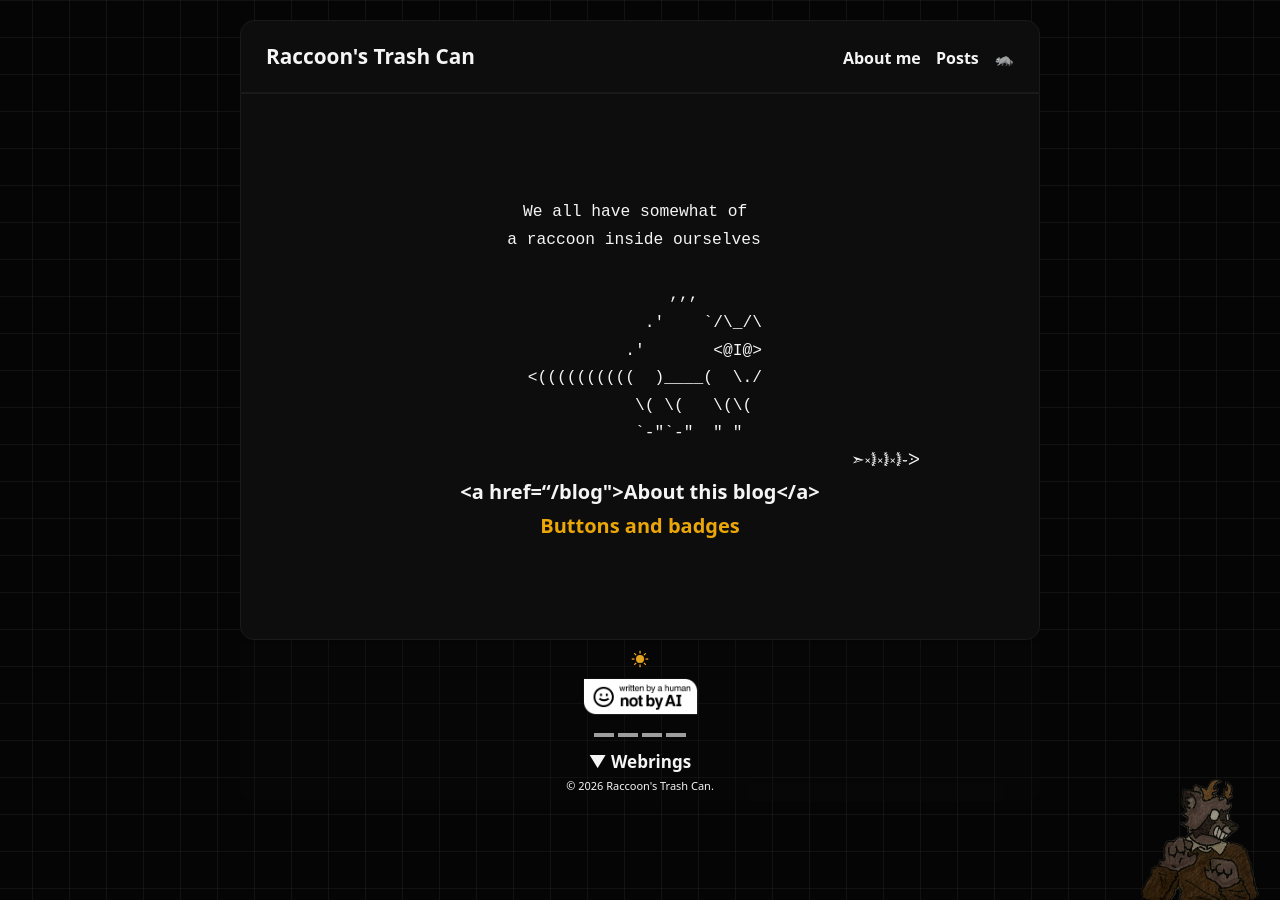
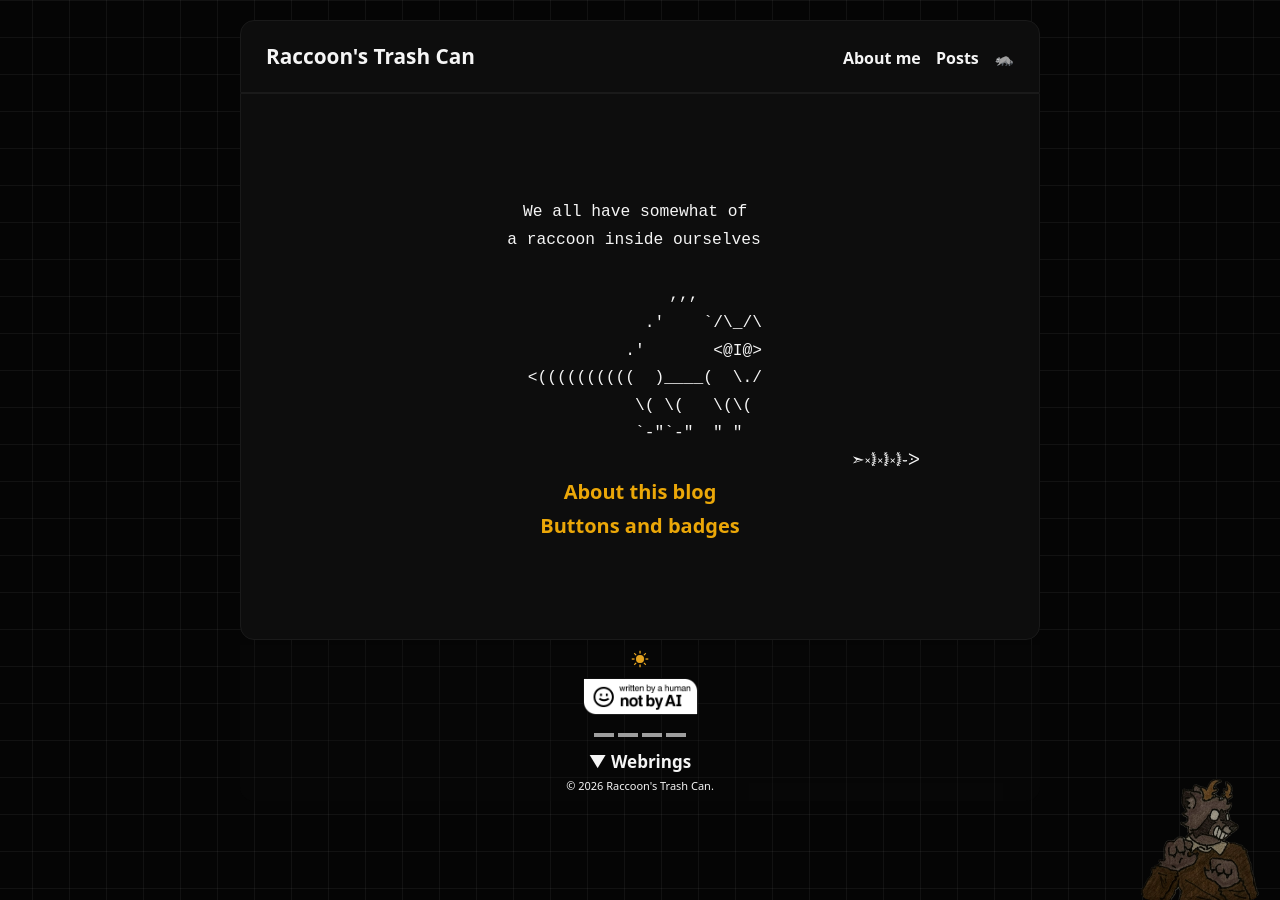
Before and after one commit to raccoonfangz/raccoonfangz.github.io, a Jekyll site: the page built from misc.md, in a window 1280 px wide. Built offline with Jekyll 4.4.1, drawn with Linux system fonts in a browser that asks for light colours; grey boxes are pictures that could not be loaded.

Commit message:
Fix HTML entity encoding in misc.md

```diff
--- a/misc.md
+++ b/misc.md
@@ -17,7 +17,7 @@ a raccoon inside ourselves⠀
            \( \(   \(\(
           `-"`-"  " "
                                                       ➣༝𖠣༝𖠣༝𖠣֊ᐷ⠀⠀⠀
-<strong><a href=“/blog">About this blog</a></strong>
+<strong><a href="/blog">About this blog</a></strong>
 <strong><a href="/buttons-badges">Buttons and badges</a></strong>
   </pre>
 </div>
```
